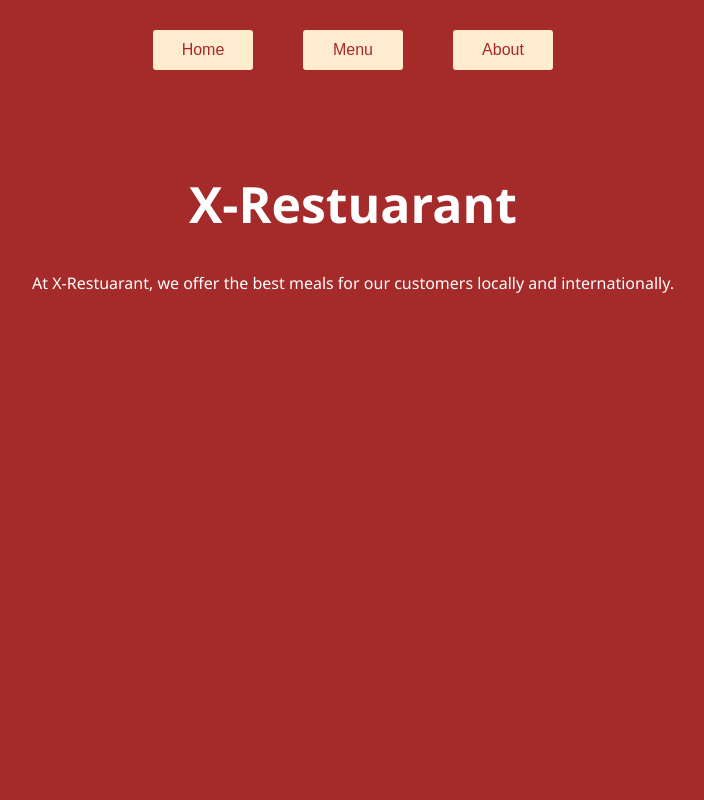
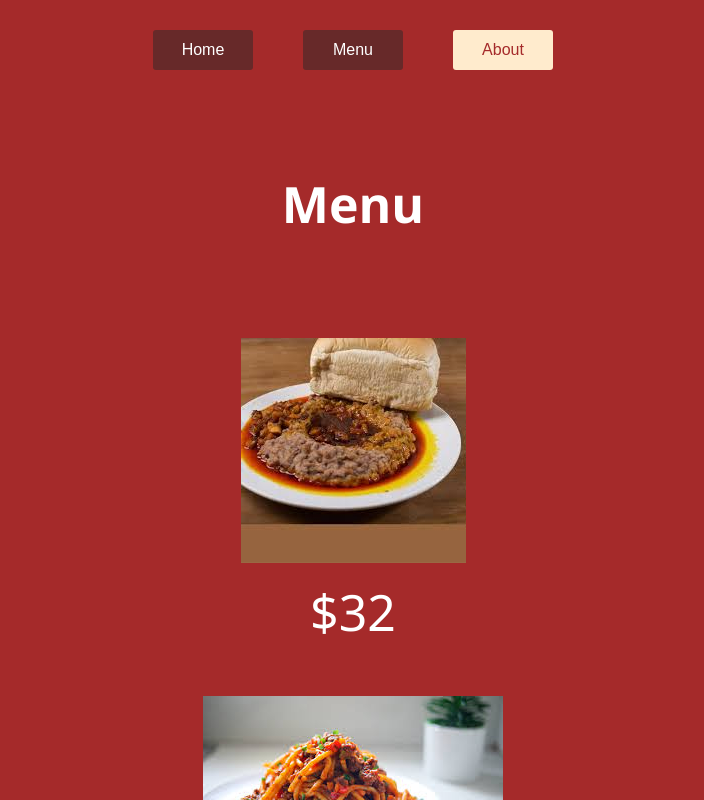
Before and after one commit to miachi-solomon/restuarant-page, a website built with webpack: page src/template.html in a window 1280 px wide. Both pictures are taken after a click on the button "Menu". Shown: the top 800 px of the page, without its empty margins (287-991 px from the left). Built offline with nearby package versions, Linux system fonts and the light colour scheme.

Commit message:
Menu section's code without styling

```diff
--- a/package.json
+++ b/package.json
@@ -10,6 +10,8 @@
   "description": "",
   "devDependencies": {
     "css-loader": "^7.1.2",
+    "file-loader": "^6.2.0",
+    "html-loader": "^5.1.0",
     "html-webpack-plugin": "^5.6.3",
     "style-loader": "^4.0.0",
     "webpack": "^5.101.0",
--- a/src/functions.js
+++ /dev/null
@@ -1,15 +0,0 @@
-import { homeSection, aboutSection } from "./section-content";
-import { changeContent } from "./event function";
-import { homeBtn, menuBtn, aboutBtn } from './buttons';
-
-export function homeBtnEventListener () {
-    changeContent(homeBtn, homeSection);
-}
-
-function menuBtnEventListener () {
-    //...
-}
-
-export function aboutBtnEventListener () {
-    changeContent(aboutBtn, aboutSection);
-}
--- a/src/script.js
+++ b/src/script.js
@@ -1,11 +1,11 @@
 import './styles.css';
-import { homeBtn, menuBtn, aboutBtn } from './buttons';
-import { homeBtnEventListener, aboutBtnEventListener } from './functions';
-import { homeSection } from "./section-content";
-import { eventFunction } from "./event function";
+import { homeBtn, menuBtn, aboutBtn } from './scripts/buttons';
+import { homeBtnEventListener, menuBtnEventListener, aboutBtnEventListener } from './scripts/functions';
+import { homeSection } from "./scripts/section-content";
+import { changeContent } from "./scripts/event function";
 
-eventFunction(homeBtn, homeSection);
+changeContent(homeBtn, homeSection);
 
 homeBtn.addEventListener('click', homeBtnEventListener);
-// menuBtn.addEventListener('click', menuBtnEventListener);
+menuBtn.addEventListener('click', menuBtnEventListener);
 aboutBtn.addEventListener('click', aboutBtnEventListener);
--- a/src/event function.js
+++ b/src/scripts/event function.js
@@ -1,26 +1,9 @@
-const contentsDiv = document.querySelector('#contents');
-
-export function eventFunction (button, sectionObject) {
-    const btnName = button.textContent.toLowerCase();
-
-    const container = document.createElement('div');
-    const h1 = document.createElement('h1');
-    const text = document.createElement('div');
-
-    container.classList.add(`${btnName}-section`);
-    h1.classList.add(`${btnName}-section-header`);
-    text.classList.add(`${btnName}-section-text`);
-
-    h1.textContent = sectionObject.header;
-    text.textContent = sectionObject.text;
-
-    container.appendChild(h1);
-    container.appendChild(text);
-    contentsDiv.appendChild(container);
-}
+import { generateMenuHTMl } from "./menu/menu";
+export const contentsDiv = document.querySelector('#contents');
 
 export function changeContent (button, sectionObject) {
     const btnName = button.textContent.toLowerCase();
+    button.classList.add('selected-section');
 
     const container = document.createElement('div');
     const h1 = document.createElement('h1');
@@ -37,3 +20,23 @@
     container.appendChild(text);
     contentsDiv.innerHTML = container.outerHTML;
 }
+
+export function changeMenuContent (button, sectionObject) {
+    const btnName = button.textContent.toLowerCase();
+    button.classList.add('selected-section');
+
+    const container = document.createElement('div');
+    const h1 = document.createElement('h1');
+    const text = document.createElement('div');
+
+    container.classList.add(`${btnName}-section`);
+    h1.classList.add(`${btnName}-section-header`);
+    text.classList.add(`${btnName}-section-text`);
+
+    h1.textContent = sectionObject.header;
+    text.innerHTML = generateMenuHTMl();
+
+    container.appendChild(h1);
+    container.appendChild(text);
+    contentsDiv.innerHTML = container.outerHTML;
+}
--- /dev/null
+++ b/src/scripts/functions.js
@@ -0,0 +1,15 @@
+import { homeSection, aboutSection, menuSection } from "./section-content";
+import { changeContent, changeMenuContent } from "./event function";
+import { homeBtn, menuBtn, aboutBtn} from './buttons';
+
+export function homeBtnEventListener () {
+    changeContent(homeBtn, homeSection);
+}
+
+export function menuBtnEventListener () {
+    changeMenuContent(menuBtn, menuSection);
+}
+
+export function aboutBtnEventListener () {
+    changeContent(aboutBtn, aboutSection);
+}
--- /dev/null
+++ b/src/scripts/menu/menu-products.js
@@ -0,0 +1,23 @@
+import bread from '../../images/bread_and_beans.jpg';
+import spag from '../../images/jollof_spag.jpg';
+import shawarma from '../../images/shawarma.jpg';
+import whiteRice from '../../images/white_rice_and_stew.jpg';
+
+export const menuItems = [
+    {
+        image: bread,
+        price: '$' + 32,
+    },
+    {
+        image: spag,
+        price: '$' + 12
+    },
+    {
+        image: shawarma,
+        price: '$'+ 31
+    },
+    {
+        image: whiteRice,
+        price: '$' + 532
+    },
+];
--- /dev/null
+++ b/src/scripts/menu/menu.js
@@ -0,0 +1,25 @@
+import './menu.css';
+import { menuItems } from "./menu-products";
+
+export function generateMenuHTMl () {
+    const menuContainer = document.createElement('div');
+    menuContainer.classList.add('menu-container');
+
+    menuItems.forEach((item) => {
+        const menuItem = document.createElement('div');
+        const itemImageDiv = document.createElement('div');
+        const itemPrice = document.createElement('div');
+        const itemImage = document.createElement('img');
+
+        menuItem.classList.add('menu-item');
+
+        itemImage.src = item.image;
+
+        menuItem.append(itemImage, itemPrice);
+        menuContainer.appendChild(menuItem);
+
+        itemImageDiv.innerHTML = itemImage;
+        itemPrice.textContent = item.price;
+    });
+    return menuContainer.outerHTML;
+}
--- /dev/null
+++ b/src/scripts/section-content.js
@@ -0,0 +1,10 @@
+export class Section {
+    constructor(header, text=undefined) {
+        this.header = header,
+        this.text = text
+    }
+}
+
+export const homeSection = new Section ('X-Restuarant', 'At X-Restuarant, we offer the best meals for our customers locally and internationally.');
+export const aboutSection = new Section ('About Us', 'We are a global business that serves customer with all the love and care they need to be happy. We do so by making delicious meals for consumers and provide a variety of options for them to choose from.');
+export const menuSection = new Section ('Menu');
--- a/src/section-content.js
+++ /dev/null
@@ -1,9 +0,0 @@
-class Section {
-    constructor(header, text) {
-        this.header = header,
-        this.text = text
-    }
-}
-
-export const homeSection = new Section ('X-Restuarant', 'At X-Restuarant, we offer the best meals for our customers locally and internationally.');
-export const aboutSection = new Section ('About Us', 'We are a global business that serves customer with all the love and care they need to be happy. We do so by making delicious meals for consumers and provide a variety of options for them to choose from.');
--- a/src/styles.css
+++ b/src/styles.css
@@ -48,3 +48,7 @@
 #contents :nth-child(1) :nth-child(1) {
     font-size: 50px;
 }
+
+#contents :nth-child(1) :nth-child(2) {
+    width: 700px;
+}
--- a/webpack.config.js
+++ b/webpack.config.js
@@ -17,6 +17,10 @@
             {
                 test: /\.css$/i,
                 use: ['style-loader', 'css-loader']
+            },
+            {
+                test: /\.(png|svg|jpg|jpeg|gif)$/i,
+                type: "asset/resource",
             }
         ]
     },
```
Also changed, not shown: src/images/bread_and_beans.jpg (added), src/images/jollof_spag.jpg (added), src/images/shawarma.jpg (added), src/images/white_rice_and_stew.jpg (added), src/scripts/buttons.js (renamed from src/buttons.js), src/scripts/menu/menu.css (added), 1 other file.
